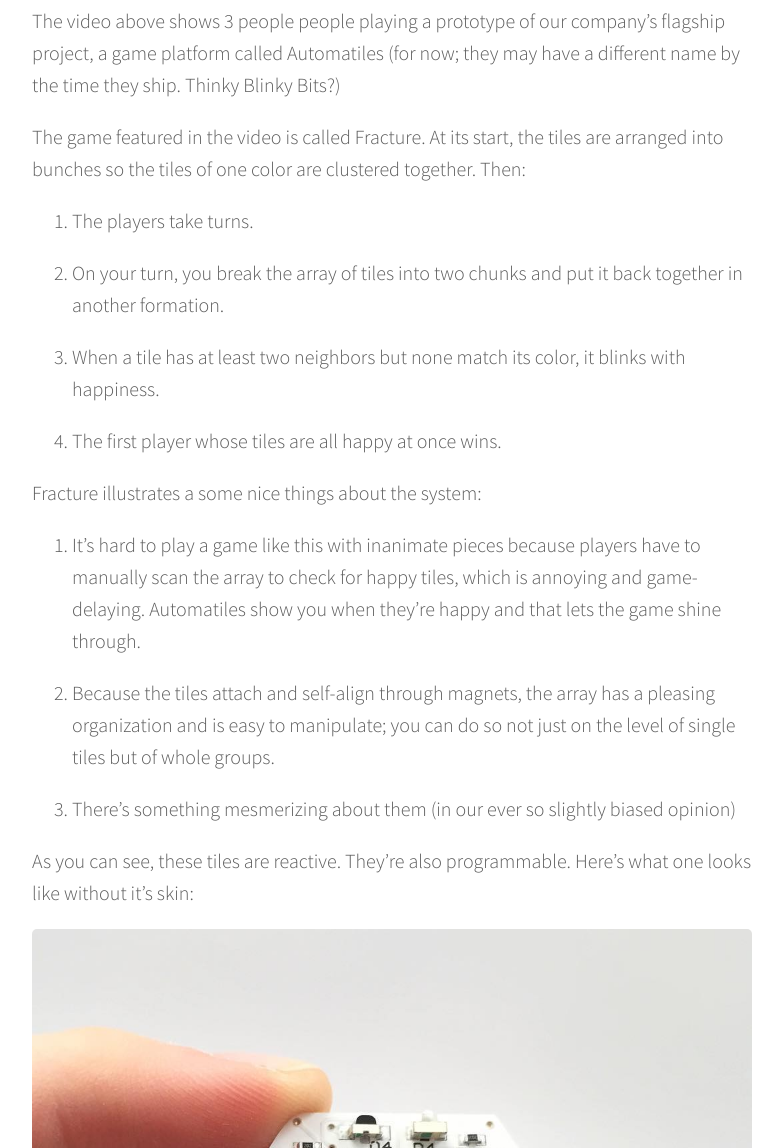
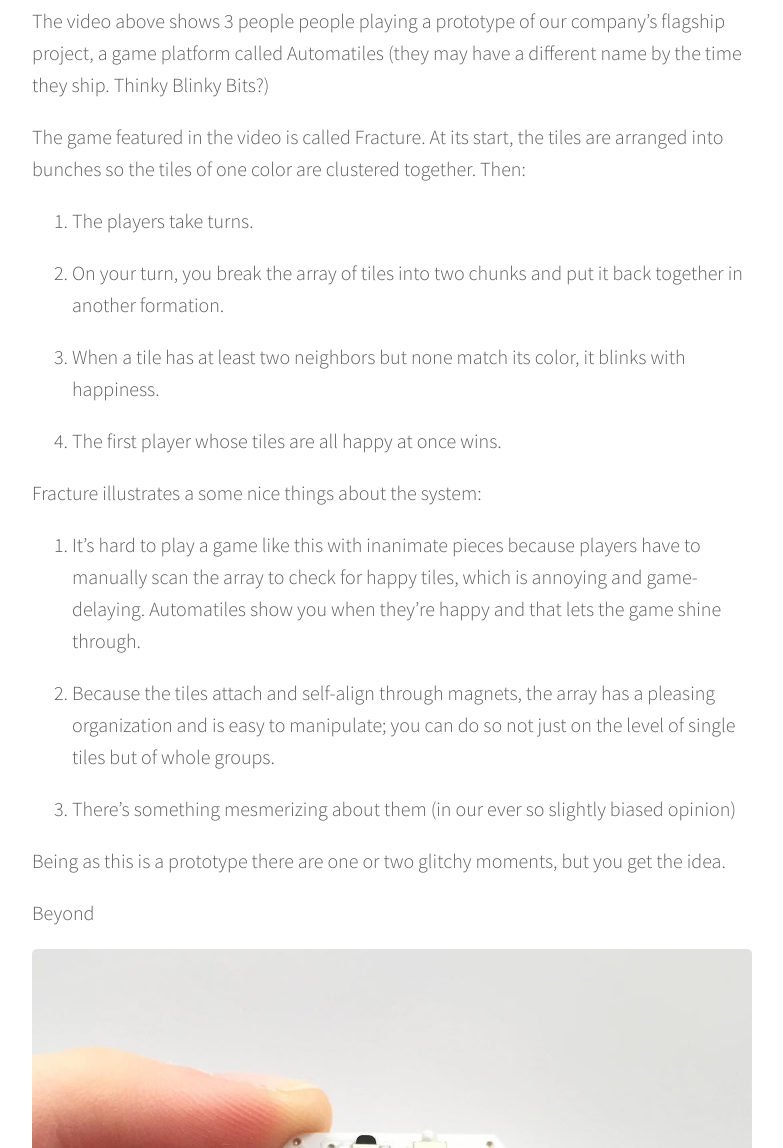
Before and after one commit to jbobrow/Move38-website, a Jekyll site: the page built from _posts/2016-10-05-demo-of-our-new-game-platform.markdown, in a window 1280 px wide and 1400 px high, scrolled down 343 px, cut to the strip 252-1400 px from the top of the window. Shown: the whole strip, without its empty margins (248-1031 px from the left). Built offline with Jekyll 4.4.1, drawn with Linux system fonts in a browser that asks for light colours; nearby versions of some CDN libraries; comment, search, counter and statistics services are not loaded.

Commit message:
Updated Demo Of Our New Game Platform

```diff
--- a/_posts/2016-10-05-demo-of-our-new-game-platform.markdown
+++ b/_posts/2016-10-05-demo-of-our-new-game-platform.markdown
@@ -7,7 +7,7 @@
 
 <iframe width="560" height="315" src="https://www.youtube.com/embed/oFpwVv5tmO4" frameborder="0" allowfullscreen></iframe>
 
-The video above shows 3 people people playing a prototype of our company's flagship project, a game platform called Automatiles (for now; they may have a different name by the time they ship. Thinky Blinky Bits?)
+The video above shows 3 people people playing a prototype of our company's flagship project, a game platform called Automatiles (they may have a different name by the time they ship. Thinky Blinky Bits?)
 
 The game featured in the video is called Fracture. At its start, the tiles are arranged into bunches so the tiles of one color are clustered together. Then:
 
@@ -27,6 +27,8 @@
 
 3. There's something mesmerizing about them (in our ever so slightly biased opinion)
 
-As you can see, these tiles are reactive. They're also programmable. Here's what one looks like without it's skin:
+Being as this is a prototype there are one or two glitchy moments, but you get the idea.
+
+Beyond
 
 ![automatile-naked.jpg](/uploads/automatile-naked.jpg)
```
